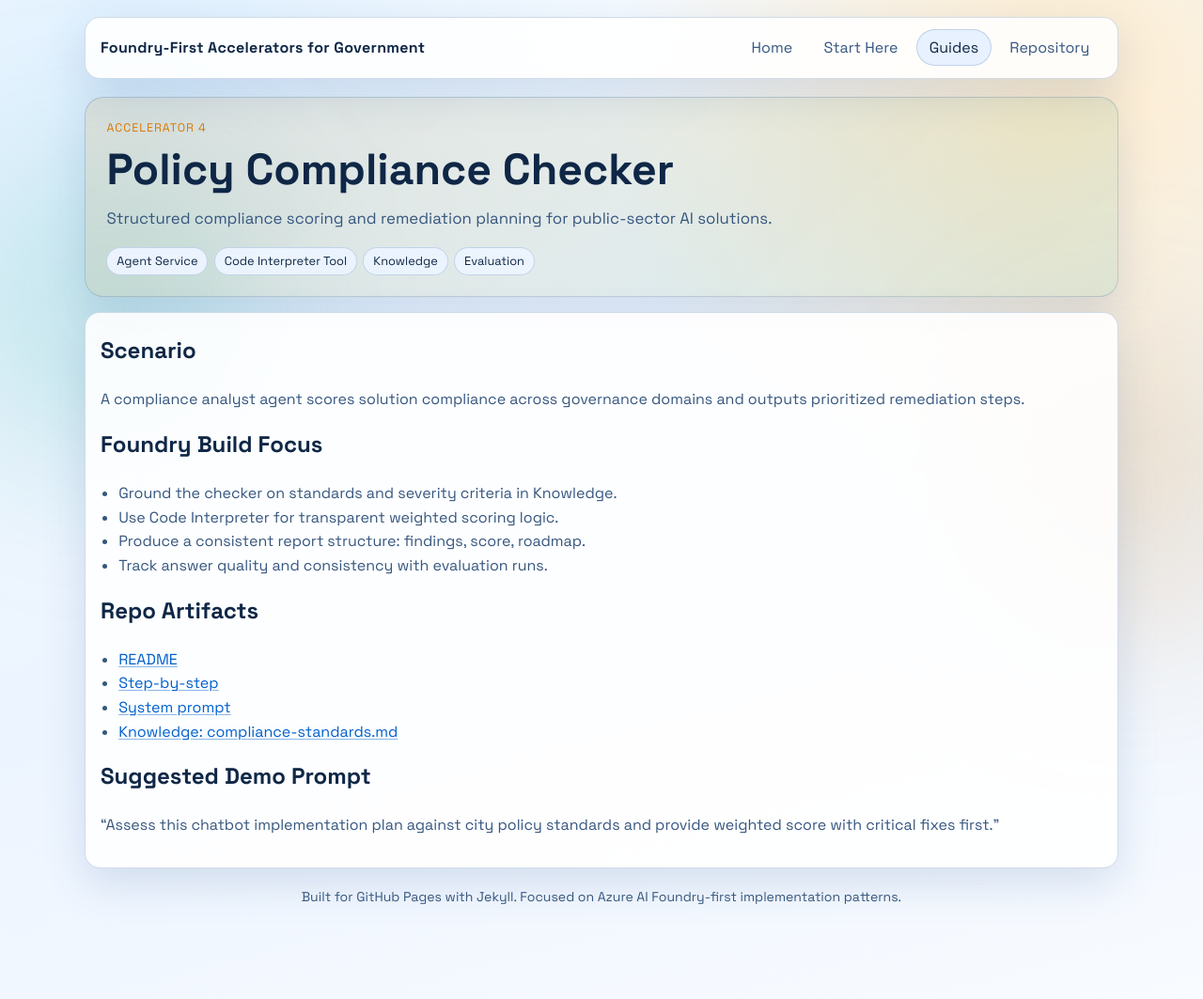
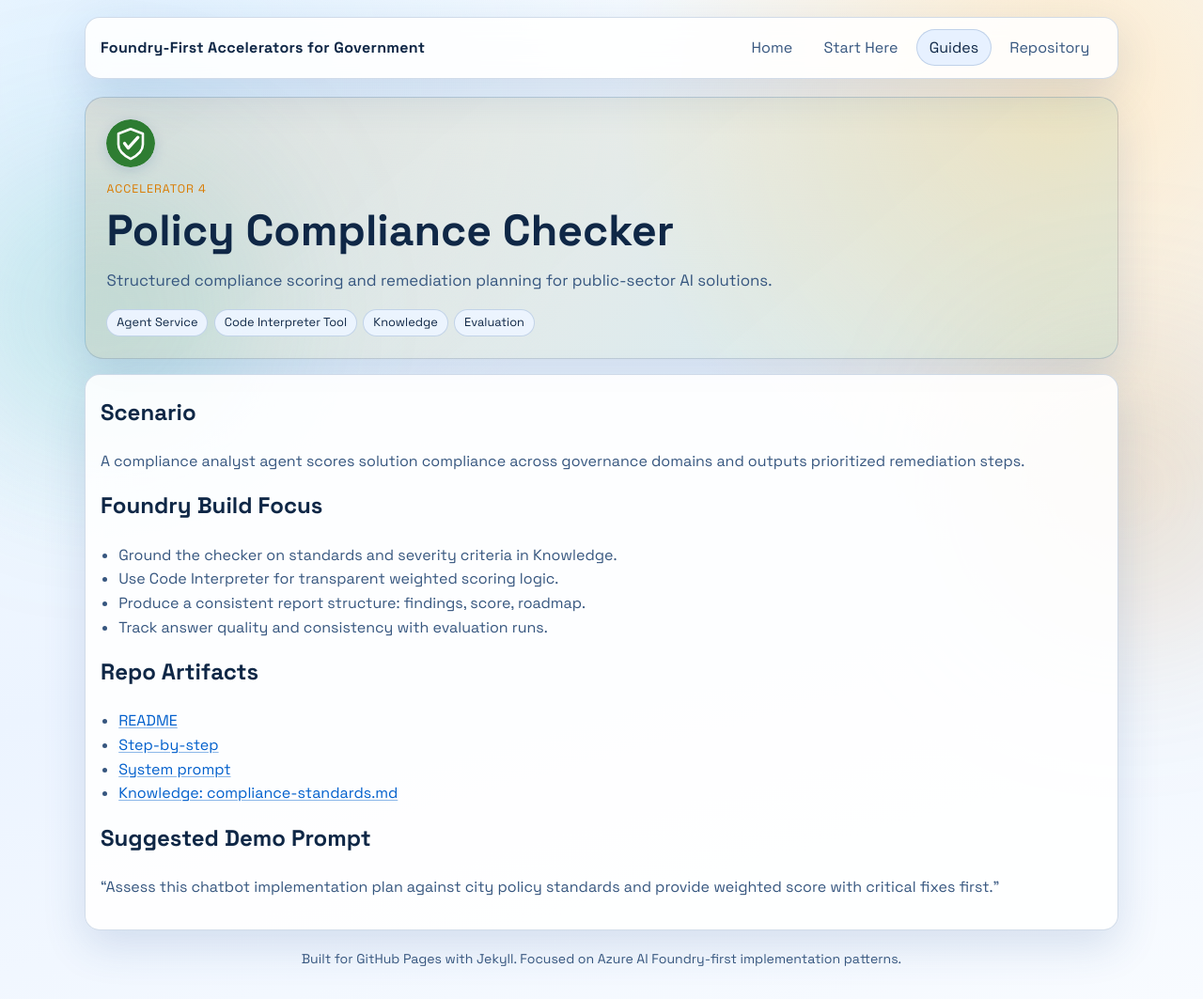
Before and after one commit to ricardo-msft-SE/ai-hack-foundry-usecases, a Jekyll site: the page built from docs/_guides/04-policy-compliance-checker.md, in a window 1280 px wide and 1063 px high. Shown: the whole window at 94% size. Built offline with Jekyll 4.4.1, drawn with Linux system fonts in a browser that asks for light colours.

Commit message:
Add SVG icons to guide pages and use case README files
- Update guide.html layout to show icon in guide hero section
- Add .guide-icon CSS with drop shadow for docs site guide pages
- Add <img> icon at top of README.md for use cases 01-09, 11, 12

Co-authored-by: Copilot <223556219+Copilot@users.noreply.github.com>

```diff
--- a/docs/_layouts/guide.html
+++ b/docs/_layouts/guide.html
@@ -3,6 +3,7 @@ layout: default
 ---
 <article class="guide-page">
   <header class="guide-hero">
+    {% if page.icon_file %}<img class="guide-icon" src="{{ page.icon_file | relative_url }}" alt="{{ page.icon_label }}" width="52" height="52" />{% endif %}
     <p class="eyebrow">Accelerator {{ page.order }}</p>
     <h1>{{ page.title }}</h1>
     <p class="lede">{{ page.tagline }}</p>
--- a/docs/assets/css/site.css
+++ b/docs/assets/css/site.css
@@ -162,6 +162,15 @@ main {
   height: 2.4rem;
   border-radius: 50%;
   margin-bottom: 0.55rem;
+}
+
+.guide-icon {
+  display: block;
+  width: 3.2rem;
+  height: 3.2rem;
+  border-radius: 50%;
+  margin-bottom: 0.9rem;
+  box-shadow: 0 4px 14px rgba(45, 90, 150, 0.18);
 }
 
 .card-bonus .card-icon {
```
Also changed, not shown: 01-constituent-services-agent/README.md, 02-document-eligibility-agent/README.md, 03-emergency-response-agent/README.md, 04-policy-compliance-checker/README.md, 05-inter-agency-knowledge-hub/README.md, 06-virtual-citizen-assistant-dotnet/README.md, 07-virtual-citizen-assistant-python/README.md, 08-professional-license-credential-verifier/README.md, 09-unemployment-claims-processor/README.md, 11-github-copilot-lab/README.md, 12-day-2-hacking-bonus/README.md.
